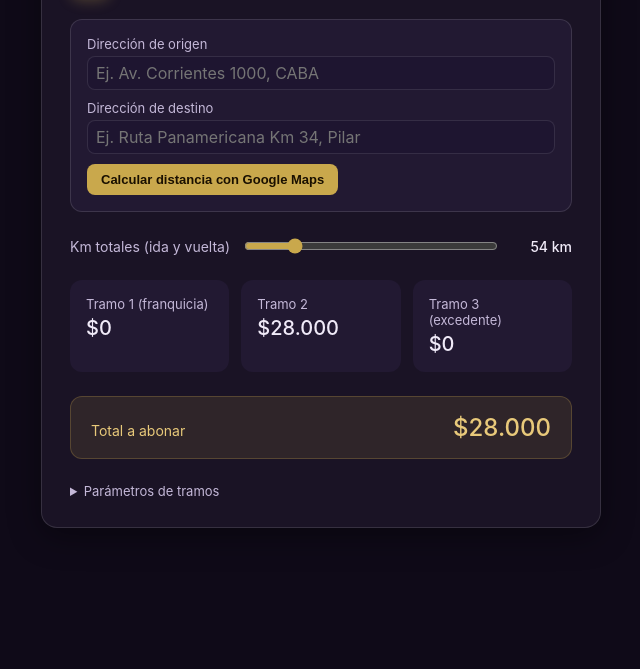
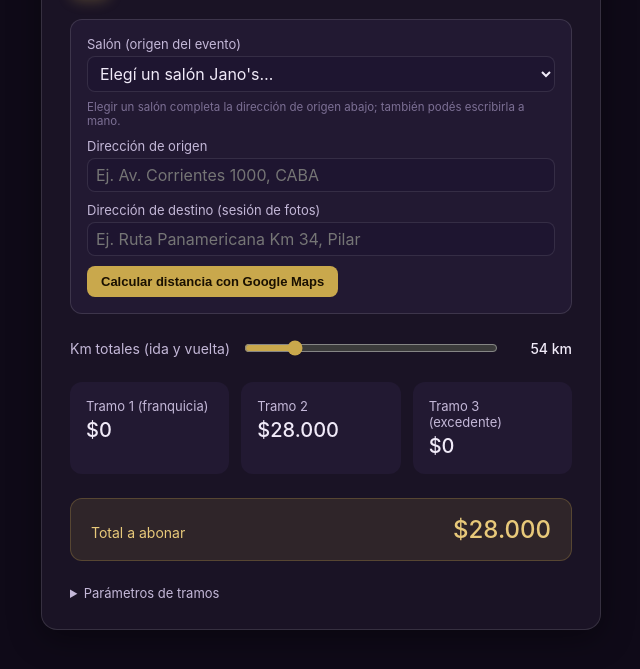
Before and after one commit to alderpol/janos-control, a website: page public/viaticos.html in a window 1280 px wide. Shown: the part 113-782 px from the top of the page, without its empty margins (319-959 px from the left). Drawn offline with Linux system fonts and the light colour scheme.

Commit message:
Agregar desplegable de salones Jano's como origen en la calculadora de viáticos

```diff
--- a/public/viaticos.html
+++ b/public/viaticos.html
@@ -52,6 +52,8 @@
     .maps-msg { font-size:12.5px; margin:8px 0 0; }
     .maps-msg.error { color:#f0a; color:#ff8a8a; }
     .maps-msg.success { color:var(--gold-2); }
+    select { font: inherit; background:var(--input-bg); border:1px solid var(--input-border); border-radius:8px; color:var(--ink); padding:6px 8px; width:100%; }
+    .maps-hint { font-size:11.5px; color:var(--muted); margin:4px 0 0; }
   </style>
 </head>
 <body>
@@ -69,11 +71,18 @@
 
       <div class="maps-box">
         <div class="maps-field">
+          <label for="salonSelect">Salón (origen del evento)</label>
+          <select id="salonSelect">
+            <option value="">Elegí un salón Jano's…</option>
+          </select>
+          <p class="maps-hint">Elegir un salón completa la dirección de origen abajo; también podés escribirla a mano.</p>
+        </div>
+        <div class="maps-field">
           <label for="origin">Dirección de origen</label>
           <input type="text" id="origin" placeholder="Ej. Av. Corrientes 1000, CABA">
         </div>
         <div class="maps-field">
-          <label for="destination">Dirección de destino</label>
+          <label for="destination">Dirección de destino (sesión de fotos)</label>
           <input type="text" id="destination" placeholder="Ej. Ruta Panamericana Km 34, Pilar">
         </div>
         <button type="button" class="maps-btn" id="calcDistanceBtn">Calcular distancia con Google Maps</button>
@@ -158,6 +167,38 @@
     });
     recalc();
 
+    // Salones de la franquicia Jano's Eventos (salonesjanos.com). No se
+    // guardan direcciones a mano: Google Maps ya tiene estos locales
+    // indexados como lugares, así que alcanza con "Jano's <nombre>" para
+    // que el geocoder de la Distance Matrix API resuelva la dirección real.
+    const JANOS_SALONS = [
+      "Acceso Oeste","Acceso Oeste 2","Adrogué","Avellaneda 1","Avellaneda 2","Avellaneda 3","Avellaneda 4",
+      "Bella Vista 1","Bella Vista 2","Benavidez 1","Benavidez 2","Berazategui 2","Berisso",
+      "Caballito 1","Caballito 2","Caba Boutique","Campana","Canning","Champagnat Boutique",
+      "Costanera 1","Costanera 2","Dardo Rocha","Darwin 1","Darwin 2","Del Viso","DOT",
+      "Escobar","General Rodriguez","Haedo","House","Hudson","Hudson 2","Hurlingham",
+      "Ituzaingó","Ituzaingó 2","José C. Paz","La Plata","La Plata Boutique","Liniers",
+      "Lomas de Zamora","Lomas de Zamora Boutique","Los Naranjos","Martinez","Maschwitz",
+      "Merlo","Merlo 2","Morón","Moreno","Nuñez","Olivos","Olivos 2","Palermo Hollywood",
+      "Palermo Soho","Paseo Colon","Pilar","Pilar Boutique","Pilar Hotel","Playa Grande",
+      "Puerto Madero","Puerto Madero Boutique","Quilmes Boutique","Quinta","Ramos Boutique 2",
+      "Ramos Mejia","Recoleta","San Isidro","San Justo","San Justo 2","San Martin 1",
+      "San Martin 2","San Martin 3","San Miguel","San Telmo","San Telmo Boutique","Temperley",
+      "Vicente Lopez","Villa de Mayo","Villa de Mayo Boutique",
+    ];
+
+    const salonSelect = document.getElementById('salonSelect');
+    const originInput = document.getElementById('origin');
+    JANOS_SALONS.slice().sort((a, b) => a.localeCompare(b, 'es')).forEach(name => {
+      const opt = document.createElement('option');
+      opt.value = `Jano's ${name}, Argentina`;
+      opt.textContent = `Jano's ${name}`;
+      salonSelect.appendChild(opt);
+    });
+    salonSelect.addEventListener('change', () => {
+      if (salonSelect.value) originInput.value = salonSelect.value;
+    });
+
     const calcBtn = document.getElementById('calcDistanceBtn');
     const mapsMsg = document.getElementById('mapsMsg');
 
```
